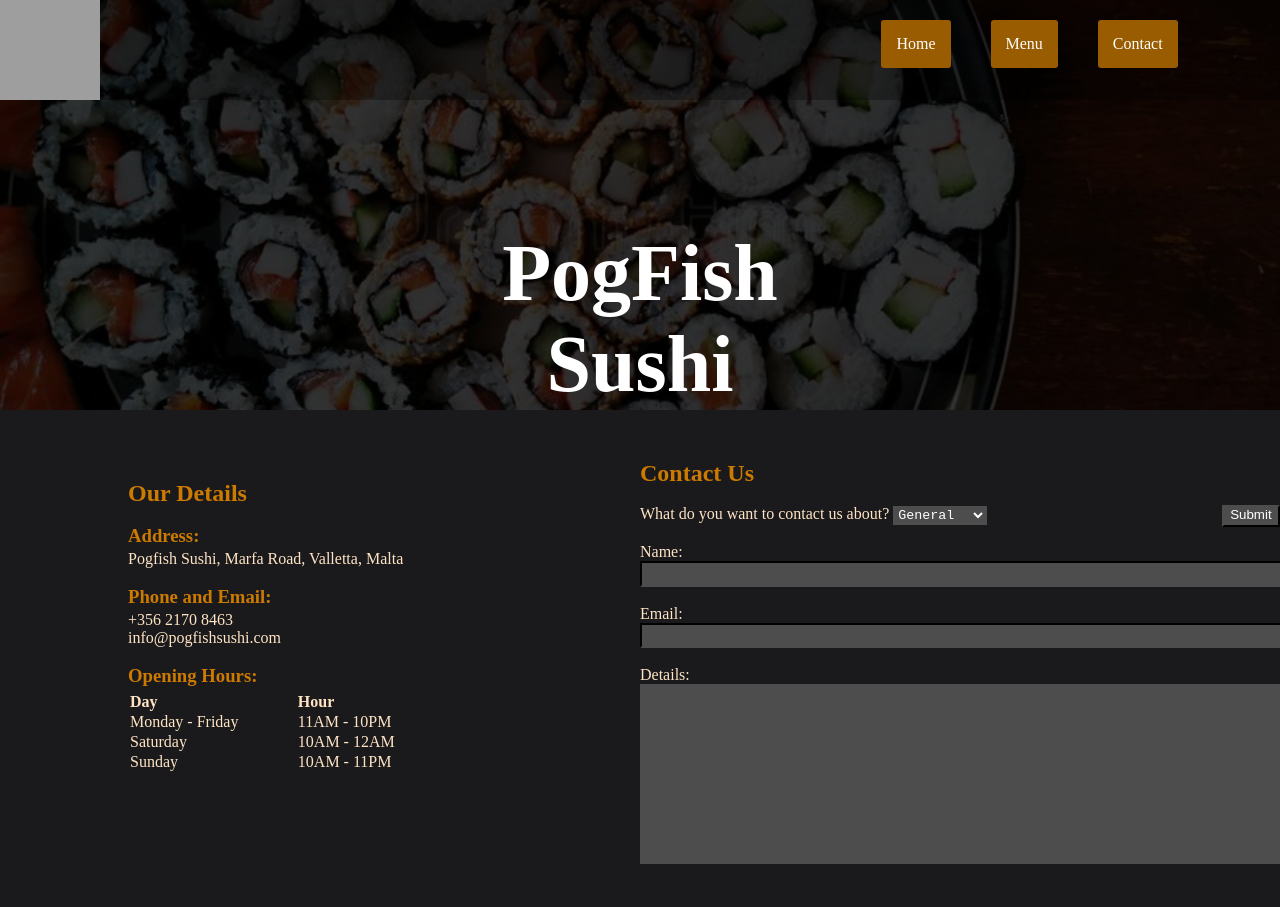
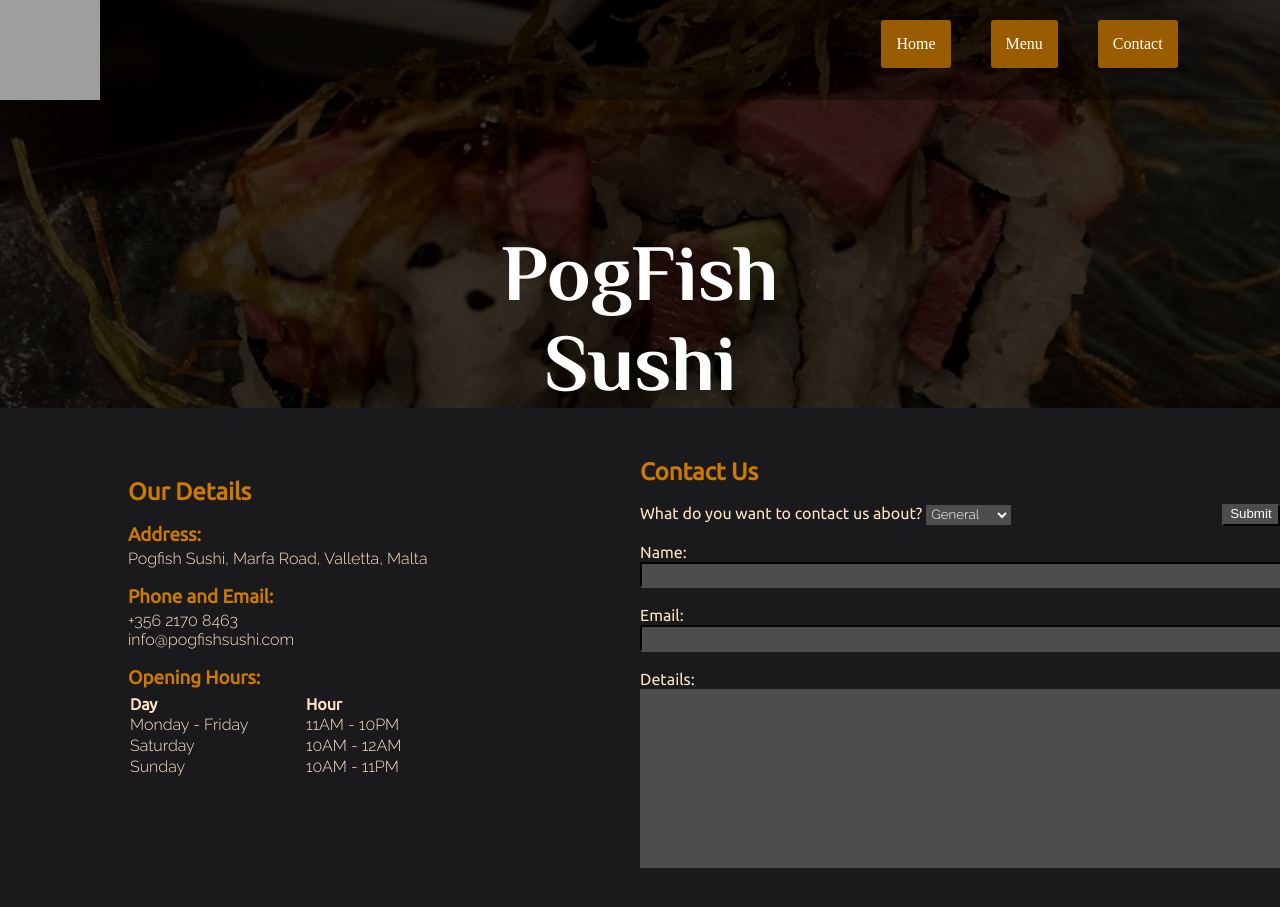
Before and after one commit to MaximCamilleri/Sushi-Restaurant-Template, a PHP site: page /contact.html in a window 1280 px wide. Shown: the top 907 px of the page. Run offline with PHP 8.4, Linux system fonts and the light colour scheme; grey boxes are pictures that could not be loaded.

Commit message:
finishing styles

```diff
--- a/contact.html
+++ b/contact.html
@@ -4,6 +4,11 @@
         <meta charset="UTF-8">
         <title>PogFish Sushi</title>
         <link rel="stylesheet" href="contactStyles.css">
+
+        <!--Fonts-->
+        <link rel="preconnect" href="https://fonts.gstatic.com/%22%3E">
+        <link href="https://fonts.googleapis.com/css2?family=Philosopher:wght@700&family=Raleway:wght@300&family=Ubuntu&display=swap" rel="stylesheet">
+
     </head>
 
     <body>
--- a/contactStyles.css
+++ b/contactStyles.css
@@ -3,26 +3,25 @@
     padding: 0px;
 }
 
-h1{
-  font-family: "Times New Roman", Times, serif;
-}
-
 h2{
   color: rgb(204, 122, 0);
+  font-family: 'Ubuntu', sans-serif;
 }
 
 h3{
   color: rgb(204, 122, 0);
+  font-family: 'Ubuntu', sans-serif;
 }
 
 #form1{
   font-size: 105%;
-  font-family: 'Courier New', Courier, monospace;
+  font-family: 'Raleway', sans-serif;
   width: 750px;
 }
 
 #form2{
-  font-family: 'Courier New', Courier, monospace;
+  font-size: 105%;
+  font-family: 'Raleway', sans-serif;
   width: 750px;
   height: 175px;
 }
@@ -39,7 +38,7 @@ form{
   background-color: rgb(77, 77, 77);
   border-color: rgb(77, 77, 77);
   color: white;
-  font-family: 'Courier New', Courier, monospace;
+  font-family: 'Raleway', sans-serif;
 }
 
 
@@ -90,11 +89,17 @@ form{
 
   p{
     color: bisque;
+    font-family: 'Raleway', sans-serif;
   }
 
   label{
     color: bisque;
+    font-family: 'Ubuntu', sans-serif;
   }
+
+  input:focus, textarea:focus {
+    outline: none;
+}
 
   input, textarea{
     border-color: rgb(77, 77, 77);
@@ -110,10 +115,12 @@ form{
   th{
     text-align: left;
     color: bisque;
+    font-family: 'Ubuntu', sans-serif;
   }
 
   td{
     color: bisque;
+    font-family: 'Raleway', sans-serif;
   }
 
   .details{
@@ -125,7 +132,7 @@ form{
 /*Navbar css*/
 
 header{
-  background-image: url(images/homePageBackgroundImg1.jpg);
+  background-image: url(images/backgroundImg2.png);
   height: 100%;
   background-position: center;
   background-repeat: no-repeat;
@@ -261,6 +268,7 @@ border-radius: 3px;
 .title{
   color: white;
   text-align: center;
+  font-family: 'Philosopher', sans-serif;
   color: rgb(255, 255, 255);
   font-size: 500%;
 }
```
Also changed, not shown: images/backgroundImg2.png (added).
